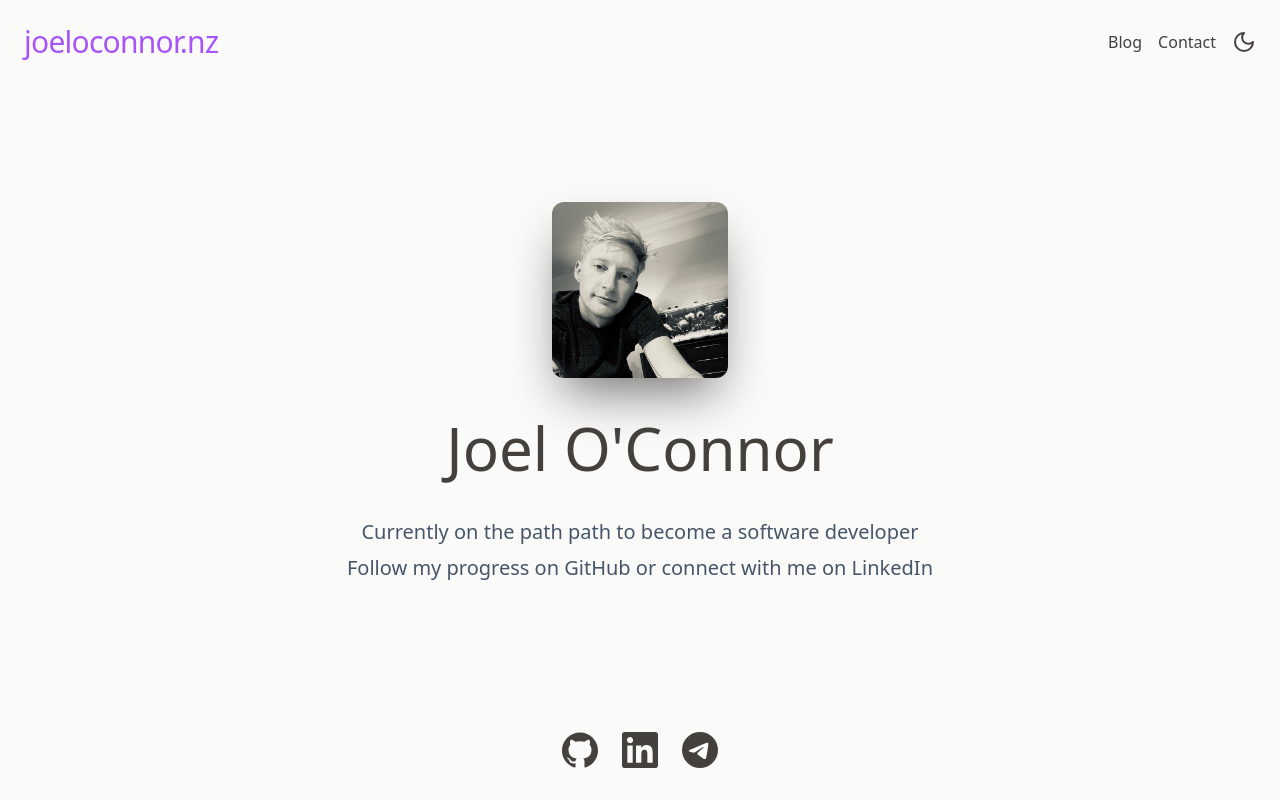
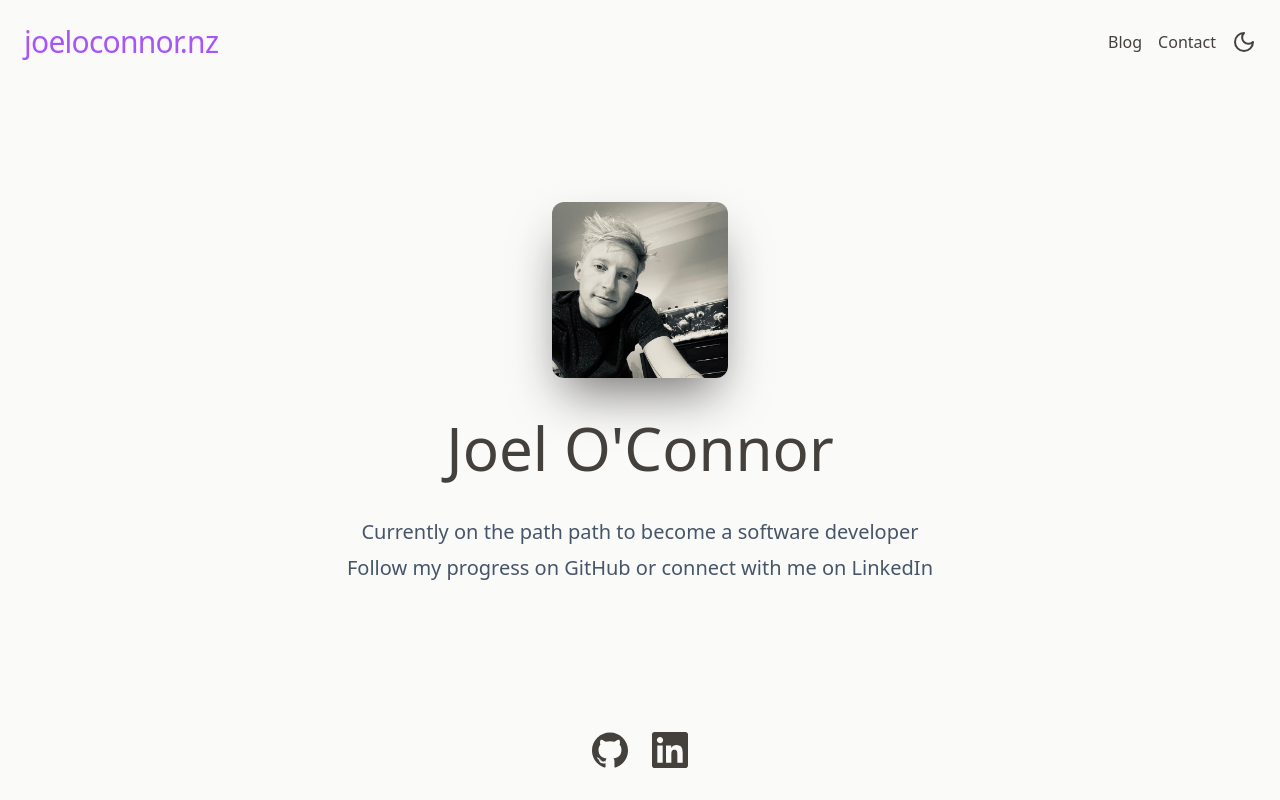
Before and after one commit to joeloconnor-nz/joeloconnor.nz, a Next.js app: page / in a window 1280 px wide. Built offline with nearby package versions, Linux system fonts and the light colour scheme.

Commit message:
Remove Telegram social button

```diff
--- a/app/components/footer.tsx
+++ b/app/components/footer.tsx
@@ -1,6 +1,5 @@
 import { GitHubLogo } from './icons/github-logo'
 import { LinkedInLogo } from './icons/linkedin-logo'
-import { TelegramLogo } from './icons/telegram-logo'
 
 export function Footer() {
   return (
@@ -28,17 +27,6 @@ export function Footer() {
             <LinkedInLogo />
           </a>
         </li>
-        <li>
-          <a
-            href="https://t.me/nztek"
-            target="_blank"
-            rel="noopener noreferrer"
-            title="Message me on Telegram"
-            className="transition-colors hover:text-[#229ED9]"
-          >
-            <TelegramLogo />
-          </a>
-        </li>
       </ul>
     </footer>
   )
--- a/app/components/icons/telegram-logo.tsx
+++ /dev/null
@@ -1,20 +0,0 @@
-export function TelegramLogo() {
-  return (
-    <svg
-      viewBox="0 0 256 256"
-      xmlns="http://www.w3.org/2000/svg"
-      width="256"
-      height="256"
-      preserveAspectRatio="xMidYMid"
-      fill="currentColor"
-      className="size-7 md:size-9"
-    >
-      <title id="telegramLogoTitle">Telegram Logo</title>
-      <path d="M128 0C94.06 0 61.48 13.494 37.5 37.49A128.038 128.038 0 0 0 0 128c0 33.934 13.5 66.514 37.5 90.51C61.48 242.506 94.06 256 128 256s66.52-13.494 90.5-37.49c24-23.996 37.5-56.576 37.5-90.51 0-33.934-13.5-66.514-37.5-90.51C194.52 13.494 161.94 0 128 0Z" />
-      <path
-        fill="#FFF"
-        d="M57.94 126.648c37.32-16.256 62.2-26.974 74.64-32.152 35.56-14.786 42.94-17.354 47.76-17.441 1.06-.017 3.42.245 4.96 1.49 1.28 1.05 1.64 2.47 1.82 3.467.16.996.38 3.266.2 5.038-1.92 20.24-10.26 69.356-14.5 92.026-1.78 9.592-5.32 12.808-8.74 13.122-7.44.684-13.08-4.912-20.28-9.63-11.26-7.386-17.62-11.982-28.56-19.188-12.64-8.328-4.44-12.906 2.76-20.386 1.88-1.958 34.64-31.748 35.26-34.45.08-.338.16-1.598-.6-2.262-.74-.666-1.84-.438-2.64-.258-1.14.256-19.12 12.152-54 35.686-5.1 3.508-9.72 5.218-13.88 5.128-4.56-.098-13.36-2.584-19.9-4.708-8-2.606-14.38-3.984-13.82-8.41.28-2.304 3.46-4.662 9.52-7.072Z"
-      />
-    </svg>
-  )
-}
```
